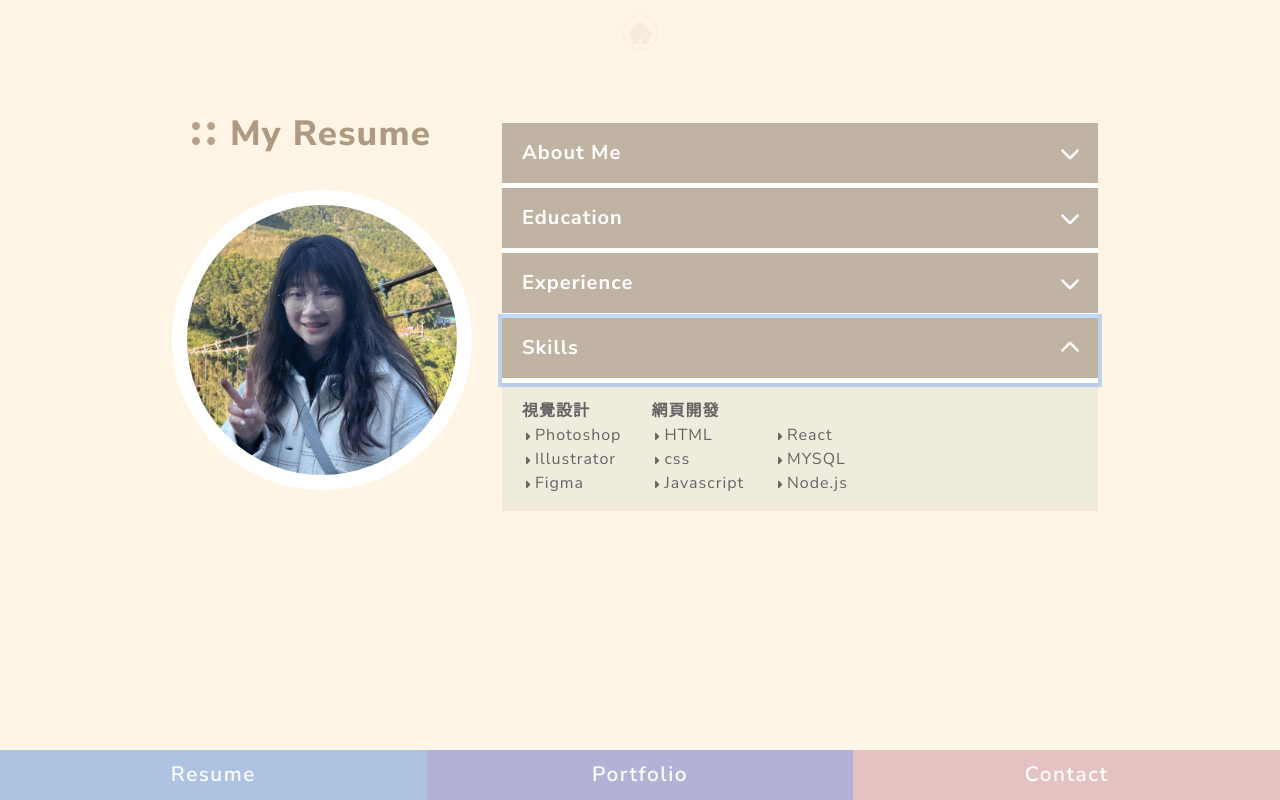
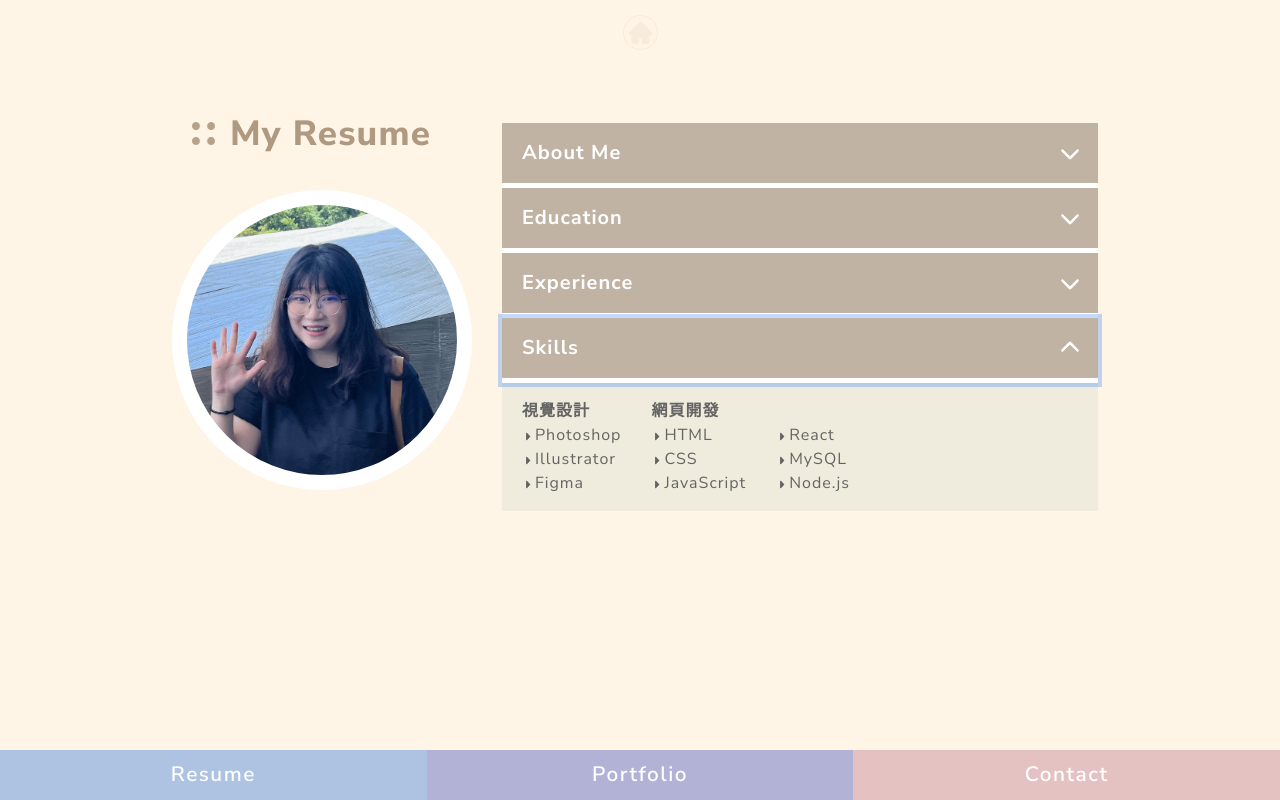
Before and after one commit to liyiooooo/web-resume, a React (Create React App) app: page /resume in a window 1280 px wide. Both pictures are taken after a click on the button "Skills". Built offline with nearby package versions, Linux system fonts and the light colour scheme.

Commit message:
更換履歷照片

```diff
--- a/src/pages/resume.js
+++ b/src/pages/resume.js
@@ -136,10 +136,10 @@ function Resume() {
                     HTML
                     <br />
                     <FaCaretRight size={13} />
-                    css
+                    CSS
                     <br />
                     <FaCaretRight size={13} />
-                    Javascript
+                    JavaScript
                     <br />
                   </div>
                   <div className="web_dev">
@@ -148,7 +148,7 @@ function Resume() {
                     React
                     <br />
                     <FaCaretRight size={13} />
-                    MYSQL
+                    MySQL
                     <br />
                     <FaCaretRight size={13} />
                     Node.js
--- a/src/pages/resume.scss
+++ b/src/pages/resume.scss
@@ -38,8 +38,8 @@
             border-radius: 50% 50%;
             border: solid 15px white;
             // background-size: 100%;
-            background-image: url(../images/resumePic.jpg);
-            background-position: 410px 410px ;
+            background-image: url(../images/resumePic2.jpg);
+            background-position: 440px 370px ;
             background-size: 220%;
 
         }
```
Also changed, not shown: src/images/resumePic2.jpg (added).
